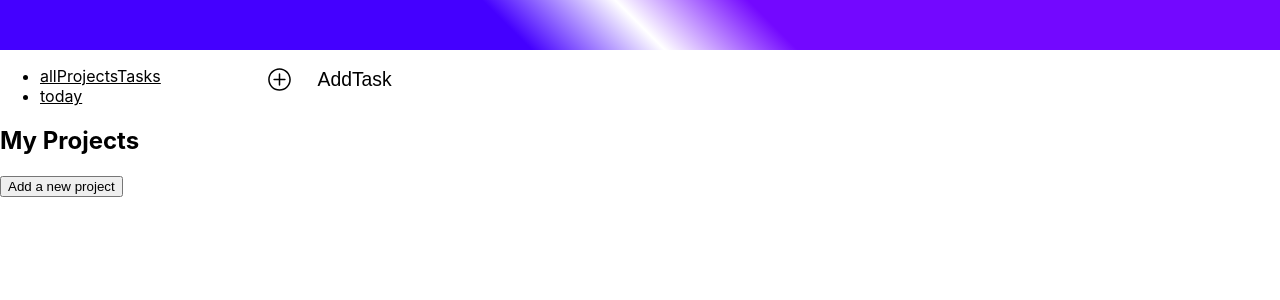
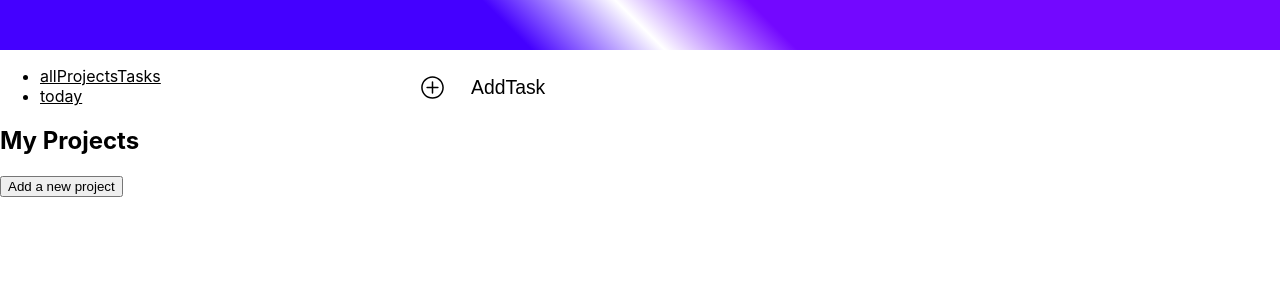
Before and after one commit to OlegJBAc/to-do, a React (Create React App) app: page /allProjectsTasks in a window 1280 px wide. Shown: the top 300 px of the page. Built offline with nearby package versions, Linux system fonts and the light colour scheme.

Commit message:
little refactoring for taskPage

```diff
--- a/src/App.tsx
+++ b/src/App.tsx
@@ -4,7 +4,7 @@ import { BrowserRouter, Routes, Route } from 'react-router-dom';
 import s from './App.module.scss'
 import MainLayout from './components/mainLayout/mainLayout';
 import NotFound from './components/notFound/notFound';
-import TasksPageCreator from './components/tasksPageCreator/tasksPageCreator';
+import TasksPageCreator from './components/taskPage/tasksPageCreator/tasksPageCreator';
 import { constAllProjectsTasks } from './general/constants/constants';
 import { Loader } from './general/loader/loader';
 import { useAppDispatch, useAppSelector } from './hooks/hooks';
--- /dev/null
+++ b/src/components/taskPage/page/page.module.scss
@@ -0,0 +1,5 @@
+.page{
+    width: 70%;
+    margin: 0 auto;
+    padding: 0.5em 1em 1em 1em;
+}
--- /dev/null
+++ b/src/components/taskPage/page/page.tsx
@@ -0,0 +1,31 @@
+import React, { FC } from "react"
+import { taskType } from "../../../types/types"
+import CreateTask from "../../createTask/createTask"
+import s from './page.module.scss'
+import { v4 } from 'uuid'
+
+
+const Page: FC<propsType> = ({ getCurrentPageTasks, currentPage }) => {
+    return (
+        <div className={s.page}>
+            <CreateTask project={currentPage}/>
+            <div className={s.tasks}>
+                {getCurrentPageTasks() && getCurrentPageTasks().map(task => {
+                    return <li key={v4()}>
+                        <span>{task.name}</span>
+                        <span>{task.description}</span>
+                    </li>
+                    })
+                }
+            </div>
+        </div>
+    )
+}
+
+export default Page
+
+
+interface propsType {
+    getCurrentPageTasks: () => taskType[]
+    currentPage: string
+}
--- a/src/components/tasksPageCreator/tasksPageCreator.module.scss
+++ b/src/components/taskPage/tasksPageCreator/tasksPageCreator.module.scss
@@ -1,3 +1,3 @@
-.page{
+.container{
     width: 80%;
 }
--- /dev/null
+++ b/src/components/taskPage/tasksPageCreator/tasksPageCreator.tsx
@@ -0,0 +1,40 @@
+import React from "react"
+import { useLocation } from "react-router-dom"
+import {  useAppSelector } from "../../../hooks/hooks"
+import { getAllProjectsTasks, getDefaultPages, getProjects } from "../../../redux/selectors"
+import s from './tasksPageCreator.module.scss'
+import { constAllProjectsTasks } from "../../../general/constants/constants"
+import Page from "../page/page"
+import { taskType } from "../../../types/types"
+
+
+const TasksPageCreator = () => {
+    const location = useLocation()
+
+    const allProjectsTasks = useAppSelector(getAllProjectsTasks)
+    const projects = useAppSelector(getProjects)
+    const defaultPages = useAppSelector(getDefaultPages)
+
+    const getCurrentPageTasks = (): taskType[] => {
+        const currentPage = location.pathname.slice(1)
+        const defaultPagesNames = ['today']
+        if(!defaultPagesNames.includes(currentPage) && currentPage !== constAllProjectsTasks){
+            return projects[currentPage]
+        }else{
+            if(!defaultPagesNames.includes(currentPage)){
+                return allProjectsTasks
+            }else{
+                // @ts-ignore
+                return defaultPages[currentLocation]
+            }
+        }
+    }
+
+    return (
+        <div className={s.container}>
+            <Page getCurrentPageTasks={getCurrentPageTasks} currentPage={location.pathname.slice(1)}/>
+        </div>
+    )
+}
+
+export default TasksPageCreator
--- a/src/components/tasksPageCreator/tasksPageCreator.tsx
+++ /dev/null
@@ -1,50 +0,0 @@
-import React from "react"
-import { useLocation } from "react-router-dom"
-import {  useAppSelector } from "../../hooks/hooks"
-import { getAllProjectsTasks, getDefaultPages, getProjects } from "../../redux/selectors"
-import s from './tasksPageCreator.module.scss'
-import { v4 } from 'uuid'
-import CreateTask from "../createTask/createTask"
-import { taskType } from "../../types/types"
-import { constAllProjectsTasks } from "../../general/constants/constants"
-
-
-const TasksPageCreator = () => {
-    const location = useLocation()
-
-    const allProjectsTasks = useAppSelector(getAllProjectsTasks)
-    const projects = useAppSelector(getProjects)
-    const defaultPages = useAppSelector(getDefaultPages)
-
-    const getCurrentPage = (): taskType[] => {
-        const currentLocation = location.pathname.slice(1)
-        const defaultPagesNames = ['today']
-        if(!defaultPagesNames.includes(currentLocation) && currentLocation !== constAllProjectsTasks){
-            return projects[currentLocation]
-        }else{
-            if(!defaultPagesNames.includes(currentLocation)){
-                return allProjectsTasks
-            }else{
-                // @ts-ignore
-                return defaultPages[currentLocation]
-            }
-        }
-    }
-
-    return (
-        <div className={s.page}>
-            <CreateTask project={location.pathname.slice(1)}/>
-            <div className={s.tasks}>
-                {getCurrentPage() && getCurrentPage().map(task => {
-                    return <li key={v4()}>
-                        <span>{task.name}</span>
-                        <span>{task.description}</span>
-                    </li>
-                    })
-                }
-            </div>
-        </div>
-    )
-}
-
-export default TasksPageCreator
```
